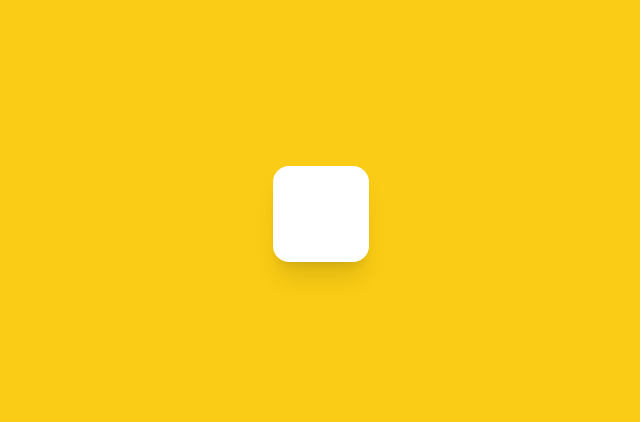
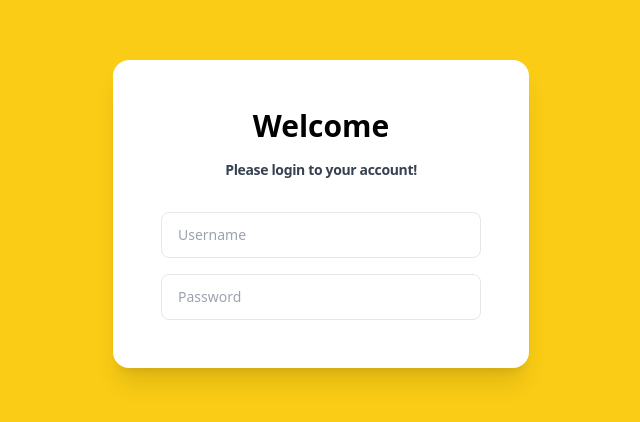
Before and after one commit to bnitish101/PythonFastApiReactTailwindCSS_UserAuthentication, a React (Create React App) app in the folder frontend/: page / in a window 1280 px wide. Shown: the part 186-608 px from the top of the page, without its empty margins (319-959 px from the left). Built offline with nearby package versions, Linux system fonts and the light colour scheme.

Commit message:
Create Login page

```diff
--- a/frontend/src/App.js
+++ b/frontend/src/App.js
@@ -1,11 +1,11 @@
-import logo from './logo.svg';
 import './App.css';
+import Login from './form/Login';
 
 function App() {
   return (
     <div className="min-h-screen bg-yellow-400 flex justify-center items-center">
       <div className="py-12 px-12 bg-white rounded-2xl shadow-xl z-20">
-
+        <Login/>
       </div>
     </div>
   );
--- /dev/null
+++ b/frontend/src/form/Login.js
@@ -0,0 +1,26 @@
+import React from 'react'
+
+export default function Login() {
+  return (
+    <React.Fragment>
+        <h1 className="text-3xl font-bold text-center mb-4 cursor-pointer">
+            Welcome
+        </h1>
+        <p className="w-80 text-center text-sm mb-8 font-semibold text-gray-700 -tracking-wide cursor-pointer mx-auto">
+            Please login to your account!
+        </p>
+        <form>
+          <div className="space-y-4">
+            <input
+                type="text" name="" id="" placeholder="Username"
+                className="block text-sm py-3 px-4 rounded-lg w-full border outline-none focus:ring focus:outline-none focus:ring-yellow-400"
+            />
+            <input
+                type="text" name="" id="" placeholder="Password"
+                className="block text-sm py-3 px-4 rounded-lg w-full border outline-none focus:ring focus:outline-none focus:ring-yellow-400"
+            />
+          </div>
+        </form>
+    </React.Fragment>
+  )
+}
```
